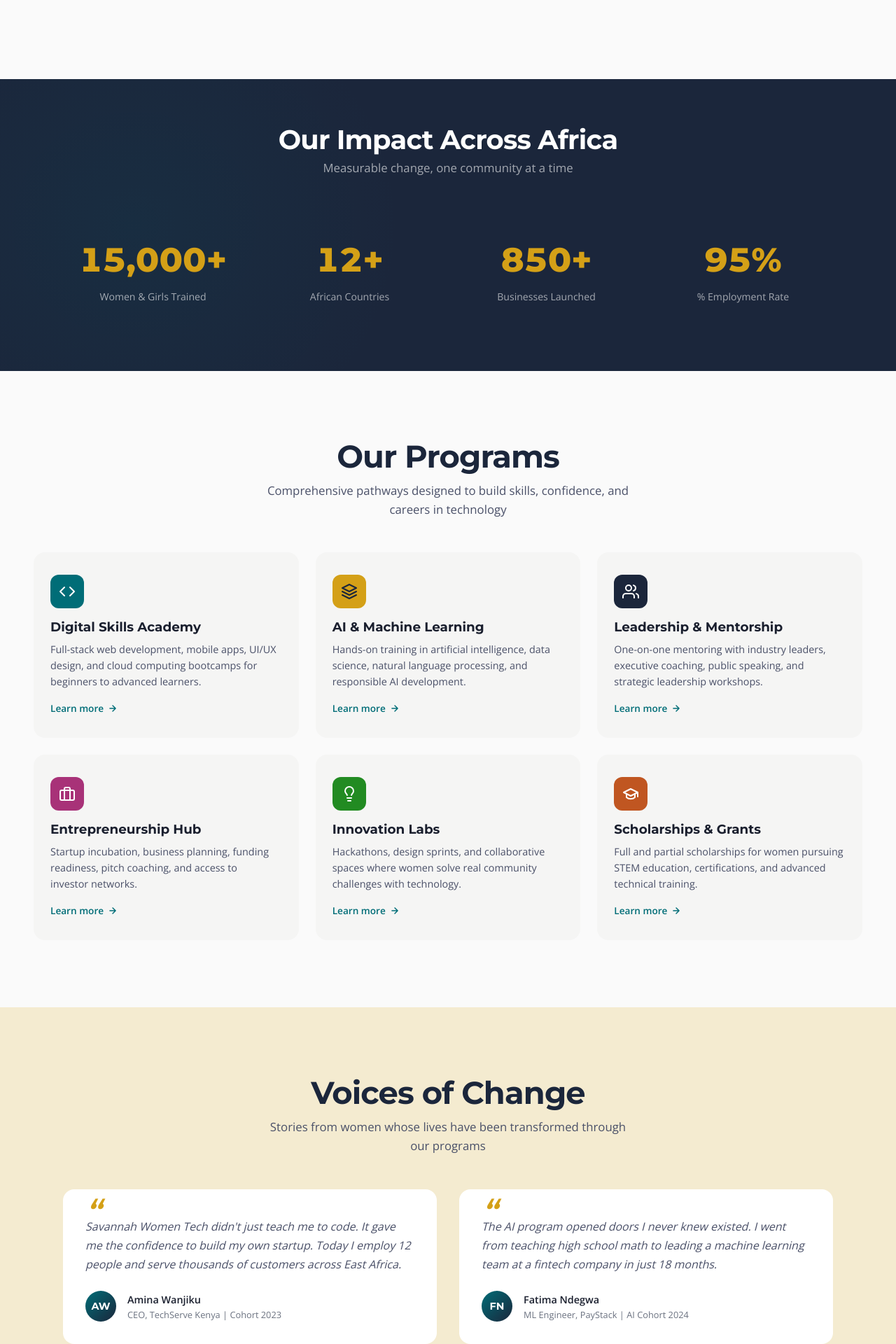
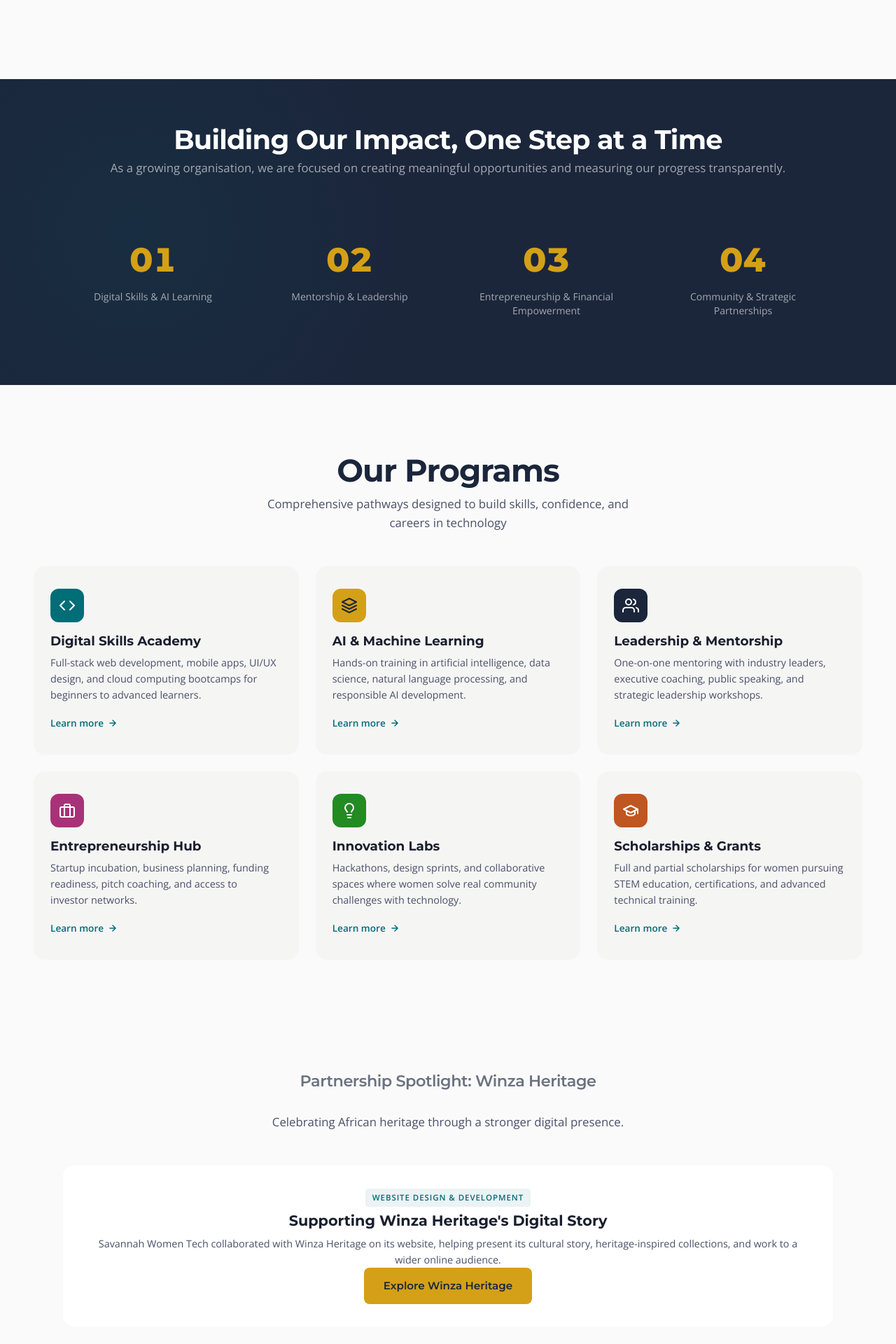
Before and after one commit to preciouskorir/savannah-women-tech, a Django app: template website/templates/website/home.html in a window 1280 px wide. Shown: the part 1360-3280 px from the top of the page at 70% size. Run offline with Django 3.2, Linux system fonts and the light colour scheme; the template is opened without the code that fills it, so the values that code supplies are empty.

Commit message:
Remove injected attribution and refresh homepage claims and features

```diff
--- a/website/templates/website/home.html
+++ b/website/templates/website/home.html
@@ -1,72 +1,4 @@
-<!-- skill:chrome -->
-<style>
-/* Credit line — bottom-right */
-.design-ui-credit {
-  position: fixed;
-  bottom: 12px;
-  right: 12px;
-  font: 11px/1 system-ui, sans-serif;
-  color: rgba(128,128,128,0.5);
-  pointer-events: none;
-  z-index: 2147483647;
-  transition: opacity 0.4s ease;
-  user-select: none;
-  letter-spacing: 0.02em;
-}
 
-/* Hide chrome on touch devices */
-@media (hover: none) {
-  .design-ui-credit { display: none; }
-}
-
-/* Print fixes */
-@media print {
-  * {
-    transition: none !important;
-    animation: none !important;
-    box-shadow: none !important;
-  }
-  body {
-    print-color-adjust: exact;
-    -webkit-print-color-adjust: exact;
-  }
-  .design-ui-credit { display: none !important; }
-}
-
-</style>
-<script>
-(function () {
-    // Chrome UI (hover devices only): credit badge with idle-fade.
-    // Deferred until body exists since the script may run in <head>.
-    function initChromeUI() {
-        if (!matchMedia('(hover: hover)').matches) return;
-
-        var credit = document.createElement('div');
-        credit.className = 'design-ui-credit';
-        credit.setAttribute('aria-hidden', 'true');
-        credit.innerHTML = '\u{1F49C} by ClickUp Brain';
-        document.body.appendChild(credit);
-
-        var timer = null;
-        var fade = function (out) { credit.style.opacity = out ? '0' : ''; };
-        fade(true);
-        var show = function () {
-            fade(false);
-            clearTimeout(timer);
-            timer = setTimeout(function () { fade(true); }, 3000);
-        };
-        document.addEventListener('mousemove', show);
-        show();
-    }
-    if (document.readyState === 'loading') {
-        document.addEventListener('DOMContentLoaded', initChromeUI);
-    } else {
-        initChromeUI();
-    }
-})();
-
-</script>
-<!-- /skill:chrome -->
 {% extends 'website/base.html' %}
 {% load static %}
 
@@ -91,8 +23,8 @@
                 <img src="{% static 'website/images/hero.jpg' %}" alt="African women learning technology together" onerror="this.parentElement.innerHTML='<div class=hero-image-placeholder></div>'">
             </div>
             <div class="hero-stat-float">
-                <div class="number">15K+</div>
-                <div class="label">Women<br>Empowered</div>
+                <div class="number">Growing</div>
+                <div class="label">Our community<br>and programmes</div>
             </div>
         </div>
     </div>
@@ -139,28 +71,16 @@
     </div>
 </section>
 
-<!-- Impact Stats -->
+<!-- Impact & Current Focus -->
 <section class="impact fade-in">
     <div class="impact-inner">
-        <h2>Our Impact Across Africa</h2>
-        <p>Measurable change, one community at a time</p>
+        <h2>Building Our Impact, One Step at a Time</h2>
+        <p>As a growing organisation, we are focused on creating meaningful opportunities and measuring our progress transparently.</p>
         <div class="impact-grid">
-            <div class="impact-item">
-                <div class="impact-number" data-target="15000">0</div>
-                <div class="impact-label">Women & Girls Trained</div>
-            </div>
-            <div class="impact-item">
-                <div class="impact-number" data-target="12">0</div>
-                <div class="impact-label">African Countries</div>
-            </div>
-            <div class="impact-item">
-                <div class="impact-number" data-target="850">0</div>
-                <div class="impact-label">Businesses Launched</div>
-            </div>
-            <div class="impact-item">
-                <div class="impact-number" data-target="95">0</div>
-                <div class="impact-label">% Employment Rate</div>
-            </div>
+            <div class="impact-item"><div class="impact-number">01</div><div class="impact-label">Digital Skills & AI Learning</div></div>
+            <div class="impact-item"><div class="impact-number">02</div><div class="impact-label">Mentorship & Leadership</div></div>
+            <div class="impact-item"><div class="impact-number">03</div><div class="impact-label">Entrepreneurship & Financial Empowerment</div></div>
+            <div class="impact-item"><div class="impact-number">04</div><div class="impact-label">Community & Strategic Partnerships</div></div>
         </div>
     </div>
 </section>
@@ -225,86 +145,38 @@
     </div>
 </section>
 
-<!-- Testimonials -->
-<section class="testimonials fade-in">
-    <div class="testimonials-inner">
+<!-- Partnership Spotlight -->
+<section class="partners fade-in">
+    <div class="partners-inner">
         <div class="section-header">
-            <h2>Voices of Change</h2>
-            <p>Stories from women whose lives have been transformed through our programs</p>
+            <h2>Partnership Spotlight: Winza Heritage</h2>
+            <p>Celebrating African heritage through a stronger digital presence.</p>
         </div>
-        <div class="testimonial-grid">
-            <div class="testimonial">
-                <p class="testimonial-quote">Savannah Women Tech didn't just teach me to code. It gave me the confidence to build my own startup. Today I employ 12 people and serve thousands of customers across East Africa.</p>
-                <div class="testimonial-author">
-                    <div class="testimonial-avatar">AW</div>
-                    <div>
-                        <div class="testimonial-name">Amina Wanjiku</div>
-                        <div class="testimonial-role">CEO, TechServe Kenya | Cohort 2023</div>
-                    </div>
-                </div>
-            </div>
-            <div class="testimonial">
-                <p class="testimonial-quote">The AI program opened doors I never knew existed. I went from teaching high school math to leading a machine learning team at a fintech company in just 18 months.</p>
-                <div class="testimonial-author">
-                    <div class="testimonial-avatar">FN</div>
-                    <div>
-                        <div class="testimonial-name">Fatima Ndegwa</div>
-                        <div class="testimonial-role">ML Engineer, PayStack | AI Cohort 2024</div>
-                    </div>
-                </div>
+        <div class="news-featured">
+            <div class="news-featured-content">
+                <span class="news-tag">Website Design & Development</span>
+                <h3>Supporting Winza Heritage's Digital Story</h3>
+                <p>Savannah Women Tech collaborated with Winza Heritage on its website, helping present its cultural story, heritage-inspired collections, and work to a wider online audience.</p>
+                <a href="https://preciouskorir.github.io/winza-heritage-website/about.html" target="_blank" rel="noopener noreferrer" class="btn btn-primary">Explore Winza Heritage</a>
             </div>
         </div>
     </div>
 </section>
 
-<!-- Partners -->
-<section class="partners fade-in">
-    <div class="partners-inner">
-        <h2>Trusted By Leading Organizations</h2>
-        <div class="partners-logos">
-            <div class="partner-logo">Google.org</div>
-            <div class="partner-logo">Microsoft</div>
-            <div class="partner-logo">USAID</div>
-            <div class="partner-logo">African Dev Bank</div>
-            <div class="partner-logo">UN Women</div>
-            <div class="partner-logo">Safaricom</div>
-        </div>
-    </div>
-</section>
-
-<!-- Latest News -->
+<!-- Upcoming Event -->
 <section class="news fade-in">
     <div class="news-inner">
         <div class="section-header">
-            <h2>Latest Updates</h2>
-            <p>News, insights, and stories from across our community</p>
+            <h2>Upcoming Event</h2>
+            <p>Connect with our community and take part in the conversation.</p>
         </div>
-        <div class="news-grid">
-            <div class="news-featured">
-                <div class="news-featured-img"></div>
-                <div class="news-featured-content">
-                    <span class="news-tag">Announcement</span>
-                    <h3>Savannah Women Tech Launches Pan-African AI Fellowship for 500 Women</h3>
-                    <p>Our largest initiative yet will provide fully-funded AI training, mentorship, and job placement across 12 African nations starting January 2027.</p>
-                    <div class="news-date">June 25, 2026</div>
-                </div>
-            </div>
-            <div class="news-list">
-                <div class="news-item">
-                    <span class="news-tag">Success Story</span>
-                    <h4>Graduate Spotlight: How Njeri Built a Climate Tech Startup</h4>
-                    <p>June 20, 2026</p>
-                </div>
-                <div class="news-item">
-                    <span class="news-tag">Events</span>
-                    <h4>Registration Open: Women in AI Summit Nairobi 2026</h4>
-                    <p>June 15, 2026</p>
-                </div>
-                <div class="news-item">
-                    <span class="news-tag">Partnership</span>
-                    <h4>New Partnership with Google to Train 2,000 Women in Cloud</h4>
-                    <p>June 10, 2026</p>
-                </div>
+        <div class="news-featured">
+            <div class="news-featured-content">
+                <span class="news-tag">Community Event</span>
+                <h3>Women Leaders Are Readers – Launch Evening</h3>
+                <p>Join us for the Women Leaders Are Readers event. Visit the event page for the latest date, venue, programme information, and registration details.</p>
+                <a href="https://www.eventbrite.com/e/savannah-women-leaders-are-readers-launch-evening-tickets-2004800247508" target="_blank" rel="noopener noreferrer" class="btn btn-primary">View Event & Register</a>
+                <p><a href="{% url 'events' %}">See all upcoming events</a></p>
             </div>
         </div>
     </div>
```
